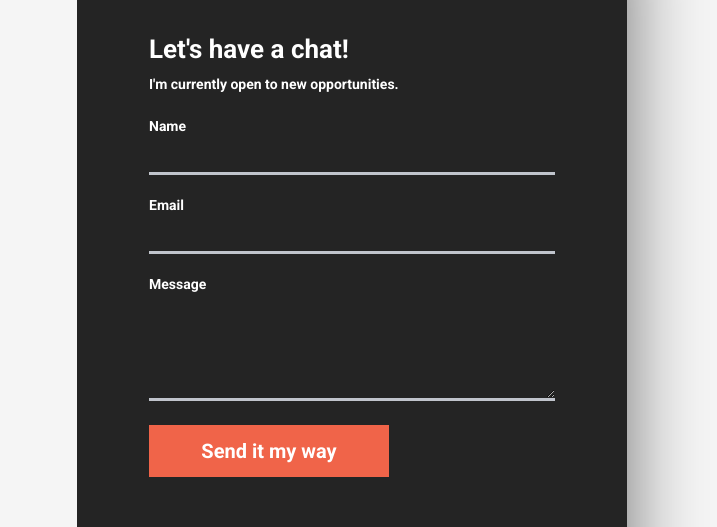
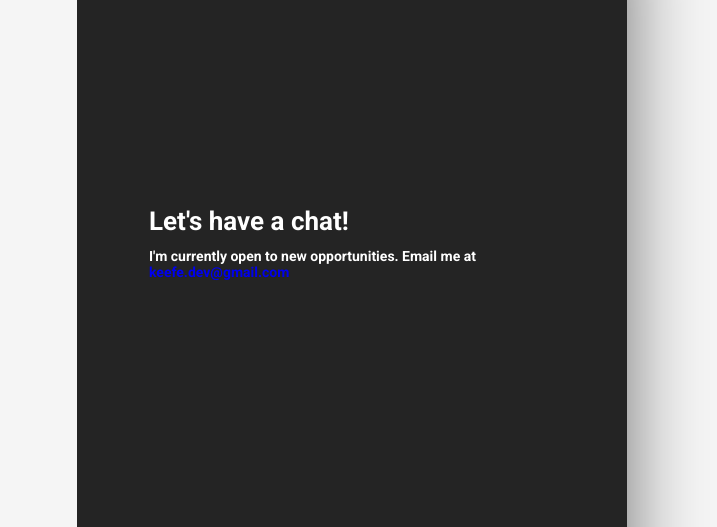
Before and after one commit to keefecustodio/keefecustodio, a plain HTML site: page index.html in a window 1280 px wide. Both pictures are taken after a click on the item "Contact". Shown: the part 145-672 px from the top of the page, 563-1280 px from the left. Drawn offline with nearby package versions, Linux system fonts and the light colour scheme.

Commit message:
contact updates

```diff
--- a/index.html
+++ b/index.html
@@ -139,8 +139,10 @@
         </h3>
         <h3 class="modal__sub-title modal__sub-title--contact">
           I'm currently open to new opportunities.
+          Email me at <a href="mailto:keefe.dev@gmail.com">keefe.dev@gmail.com</a>
         </h3>
-        <form id="contact__form" onsubmit="contact(event)">
+
+        <!-- <form id="contact__form" onsubmit="contact(event)">
           <div class="form__item">
             <label class="form__item--label">Name</label>
             <input class="input" name="user_name" type="text" required></input>
@@ -156,7 +158,8 @@
           <button id="contact__submit" class="form__submit">
             Send it my way
           </button>
-        </form>
+        </form> -->
+
         <div class="modal__overlay modal__overlay--loading">
           <i class="fas fa-spinner"></i>
         </div>
```
